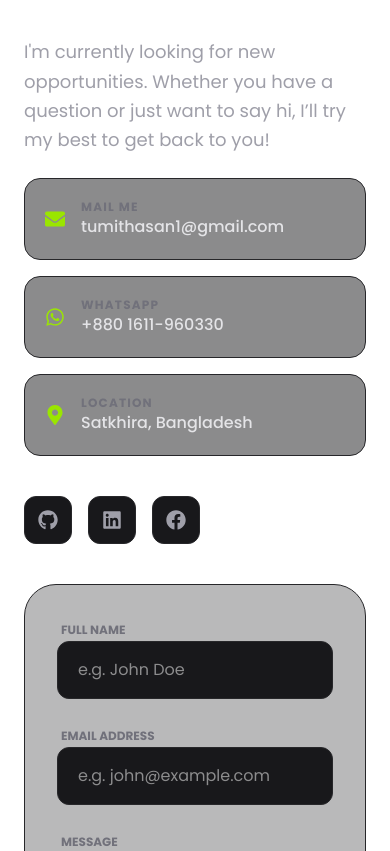
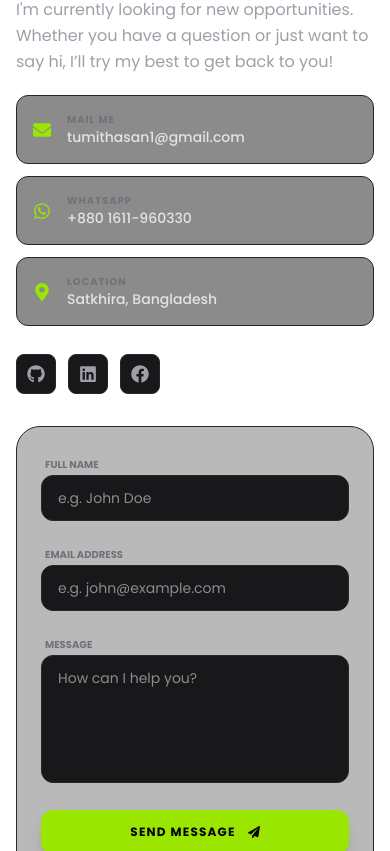
Before and after one commit to tumit-h-r-75/my-portfolio-Website, a React (Vite) app: page / in a window 390 px wide. Shown: the part 8533-9384 px from the top of the page. Built offline with nearby package versions, Linux system fonts and the light colour scheme.

Commit message:
fix the contect section

```diff
--- a/src/pages/Contact.jsx
+++ b/src/pages/Contact.jsx
@@ -35,40 +35,41 @@ const Contact = () => {
     <section
       ref={contactRef}
       id="contact"
-      className="py-20 px-6 md:px-12 max-w-7xl mx-auto"
+      className="py-16 md:py-24 px-4 sm:px-6 md:px-12 max-w-7xl mx-auto overflow-hidden"
     >
       {/* Section Header */}
-      <div className="mb-16">
+      <div className="mb-12 md:mb-16">
         <motion.h2
           initial={{ opacity: 0, x: -20 }}
           whileInView={{ opacity: 1, x: 0 }}
-          className="text-3xl md:text-5xl font-bold text-white uppercase tracking-tight"
+          viewport={{ once: true }}
+          className="text-2xl sm:text-3xl md:text-5xl font-bold text-white uppercase tracking-tight"
         >
           Let’s Work <span className="text-lime-400 font-light italic">Together</span>
         </motion.h2>
-        <div className="w-20 h-1 bg-lime-400 mt-4" />
+        <div className="w-16 md:w-20 h-1 bg-lime-400 mt-3 md:mt-4" />
       </div>
 
-      <div className="grid grid-cols-1 lg:grid-cols-12 gap-10">
+      <div className="grid grid-cols-1 lg:grid-cols-12 gap-8 md:gap-12">
 
-        {/* Left Side: Contact Details (Clickable) */}
-        <div className="lg:col-span-5 space-y-6">
-          <p className="text-zinc-400 text-lg max-w-md leading-relaxed">
+        {/* Left Side: Contact Details */}
+        <div className="lg:col-span-5 space-y-5 md:space-y-6">
+          <p className="text-zinc-400 text-base md:text-lg max-w-md leading-relaxed">
             I'm currently looking for new opportunities. Whether you have a question or just want to say hi, I’ll try my best to get back to you!
           </p>
 
-          <div className="space-y-4">
+          <div className="space-y-3 md:space-y-4">
             {/* Email - Clickable */}
             <a
               href="mailto:tumithasan1@gmail.com"
-              className="flex items-center gap-4 p-5 bg-zinc-900/50 border border-zinc-800 rounded-2xl hover:border-lime-400/50 transition-all group"
+              className="flex items-center gap-4 p-4 md:p-5 bg-zinc-900/50 border border-zinc-800 rounded-xl md:rounded-2xl hover:border-lime-400/50 transition-all group"
             >
-              <div className="text-lime-400 text-xl group-hover:scale-110 transition-transform">
+              <div className="text-lime-400 text-lg md:text-xl group-hover:scale-110 transition-transform shrink-0">
                 <FaEnvelope />
               </div>
-              <div>
-                <p className="text-xs uppercase font-bold text-zinc-500 tracking-widest">Mail Me</p>
-                <p className="text-zinc-200 font-medium">tumithasan1@gmail.com</p>
+              <div className="min-w-0"> {/* text overflow protection */}
+                <p className="text-[10px] md:text-xs uppercase font-bold text-zinc-500 tracking-widest">Mail Me</p>
+                <p className="text-zinc-200 text-sm md:text-base font-medium truncate">tumithasan1@gmail.com</p>
               </div>
             </a>
 
@@ -77,31 +78,31 @@ const Contact = () => {
               href="https://wa.me/8801611960330"
               target="_blank"
               rel="noreferrer"
-              className="flex items-center gap-4 p-5 bg-zinc-900/50 border border-zinc-800 rounded-2xl hover:border-lime-400/50 transition-all group"
+              className="flex items-center gap-4 p-4 md:p-5 bg-zinc-900/50 border border-zinc-800 rounded-xl md:rounded-2xl hover:border-lime-400/50 transition-all group"
             >
-              <div className="text-lime-400 text-xl group-hover:scale-110 transition-transform">
+              <div className="text-lime-400 text-lg md:text-xl group-hover:scale-110 transition-transform shrink-0">
                 <FaWhatsapp />
               </div>
               <div>
-                <p className="text-xs uppercase font-bold text-zinc-500 tracking-widest">WhatsApp</p>
-                <p className="text-zinc-200 font-medium">+880 1611-960330</p>
+                <p className="text-[10px] md:text-xs uppercase font-bold text-zinc-500 tracking-widest">WhatsApp</p>
+                <p className="text-zinc-200 text-sm md:text-base font-medium">+880 1611-960330</p>
               </div>
             </a>
 
-            {/* Location - Static but Professional */}
-            <div className="flex items-center gap-4 p-5 bg-zinc-900/50 border border-zinc-800 rounded-2xl">
-              <div className="text-lime-400 text-xl">
+            {/* Location */}
+            <div className="flex items-center gap-4 p-4 md:p-5 bg-zinc-900/50 border border-zinc-800 rounded-xl md:rounded-2xl">
+              <div className="text-lime-400 text-lg md:text-xl shrink-0">
                 <FaMapMarkerAlt />
               </div>
               <div>
-                <p className="text-xs uppercase font-bold text-zinc-500 tracking-widest">Location</p>
-                <p className="text-zinc-200 font-medium">Satkhira, Bangladesh</p>
+                <p className="text-[10px] md:text-xs uppercase font-bold text-zinc-500 tracking-widest">Location</p>
+                <p className="text-zinc-200 text-sm md:text-base font-medium">Satkhira, Bangladesh</p>
               </div>
             </div>
           </div>
 
-          {/* Social Links - All Clickable */}
-          <div className="flex gap-4 pt-4">
+          {/* Social Links */}
+          <div className="flex flex-wrap gap-3 md:gap-4 pt-2">
             {[
               { icon: <FaGithub />, link: "https://github.com/tumit-h-r-75" },
               { icon: <FaLinkedin />, link: "https://www.linkedin.com/in/tumit-hasan-rafi/" },
@@ -112,7 +113,7 @@ const Contact = () => {
                 href={social.link}
                 target="_blank"
                 rel="noreferrer"
-                className="w-12 h-12 bg-zinc-900 border border-zinc-800 rounded-xl flex items-center justify-center text-xl text-zinc-400 hover:text-lime-400 hover:border-lime-400 transition-all"
+                className="w-10 h-10 md:w-12 md:h-12 bg-zinc-900 border border-zinc-800 rounded-lg md:rounded-xl flex items-center justify-center text-lg text-zinc-400 hover:text-lime-400 hover:border-lime-400 transition-all"
               >
                 {social.icon}
               </a>
@@ -120,48 +121,49 @@ const Contact = () => {
           </div>
         </div>
 
-        {/* Right Side: Clean Professional Form */}
+        {/* Right Side: Contact Form */}
         <motion.div
           initial={{ opacity: 0, y: 20 }}
           whileInView={{ opacity: 1, y: 0 }}
+          viewport={{ once: true }}
           transition={{ duration: 0.5 }}
           className="lg:col-span-7"
         >
           <form
             ref={form}
             onSubmit={sendEmail}
-            className="bg-zinc-900/30 border border-zinc-800 p-8 md:p-10 rounded-[2rem] space-y-6"
+            className="bg-zinc-900/30 border border-zinc-800 p-6 md:p-10 rounded-[1.5rem] md:rounded-[2rem] space-y-5 md:space-y-6"
           >
-            <div className="grid grid-cols-1 md:grid-cols-2 gap-6">
+            <div className="grid grid-cols-1 md:grid-cols-2 gap-5 md:gap-6">
               <div className="space-y-2">
-                <label className="text-xs font-bold text-zinc-500 uppercase ml-1">Full Name</label>
+                <label className="text-[10px] md:text-xs font-bold text-zinc-500 uppercase ml-1">Full Name</label>
                 <input
                   type="text"
                   name="name"
                   required
                   placeholder="e.g. John Doe"
-                  className="w-full bg-zinc-900 border border-zinc-800 rounded-xl px-5 py-4 text-white outline-none focus:border-lime-400 transition-colors"
+                  className="w-full bg-zinc-900 border border-zinc-800 rounded-xl px-4 py-3 md:px-5 md:py-4 text-white text-sm md:text-base outline-none focus:border-lime-400 transition-colors"
                 />
               </div>
               <div className="space-y-2">
-                <label className="text-xs font-bold text-zinc-500 uppercase ml-1">Email Address</label>
+                <label className="text-[10px] md:text-xs font-bold text-zinc-500 uppercase ml-1">Email Address</label>
                 <input
                   type="email"
                   name="email"
                   required
                   placeholder="e.g. john@example.com"
-                  className="w-full bg-zinc-900 border border-zinc-800 rounded-xl px-5 py-4 text-white outline-none focus:border-lime-400 transition-colors"
+                  className="w-full bg-zinc-900 border border-zinc-800 rounded-xl px-4 py-3 md:px-5 md:py-4 text-white text-sm md:text-base outline-none focus:border-lime-400 transition-colors"
                 />
               </div>
             </div>
 
             <div className="space-y-2">
-              <label className="text-xs font-bold text-zinc-500 uppercase ml-1">Message</label>
+              <label className="text-[10px] md:text-xs font-bold text-zinc-500 uppercase ml-1">Message</label>
               <textarea
                 name="message"
                 required
                 placeholder="How can I help you?"
-                className="w-full bg-zinc-900 border border-zinc-800 rounded-xl px-5 py-4 h-40 text-white outline-none focus:border-lime-400 transition-colors resize-none"
+                className="w-full bg-zinc-900 border border-zinc-800 rounded-xl px-4 py-3 md:px-5 md:py-4 h-32 md:h-40 text-white text-sm md:text-base outline-none focus:border-lime-400 transition-colors resize-none"
               ></textarea>
             </div>
 
@@ -169,10 +171,10 @@ const Contact = () => {
               whileHover={{ scale: 1.02 }}
               whileTap={{ scale: 0.98 }}
               type="submit"
-              className="w-full md:w-auto px-10 py-4 bg-lime-400 hover:bg-lime-500 text-black font-bold uppercase tracking-widest rounded-xl transition-all flex items-center justify-center gap-3 shadow-lg shadow-lime-900/20"
+              className="w-full sm:w-max px-8 py-3.5 md:px-10 md:py-4 bg-lime-400 hover:bg-lime-500 text-black font-bold text-xs md:text-sm uppercase tracking-widest rounded-xl transition-all flex items-center justify-center gap-3 shadow-lg shadow-lime-900/20"
             >
-              Send Message
-              <FaPaperPlane className="text-sm" />
+              <span>Send Message</span>
+              <FaPaperPlane className="text-xs shrink-0" />
             </motion.button>
           </form>
         </motion.div>
```
